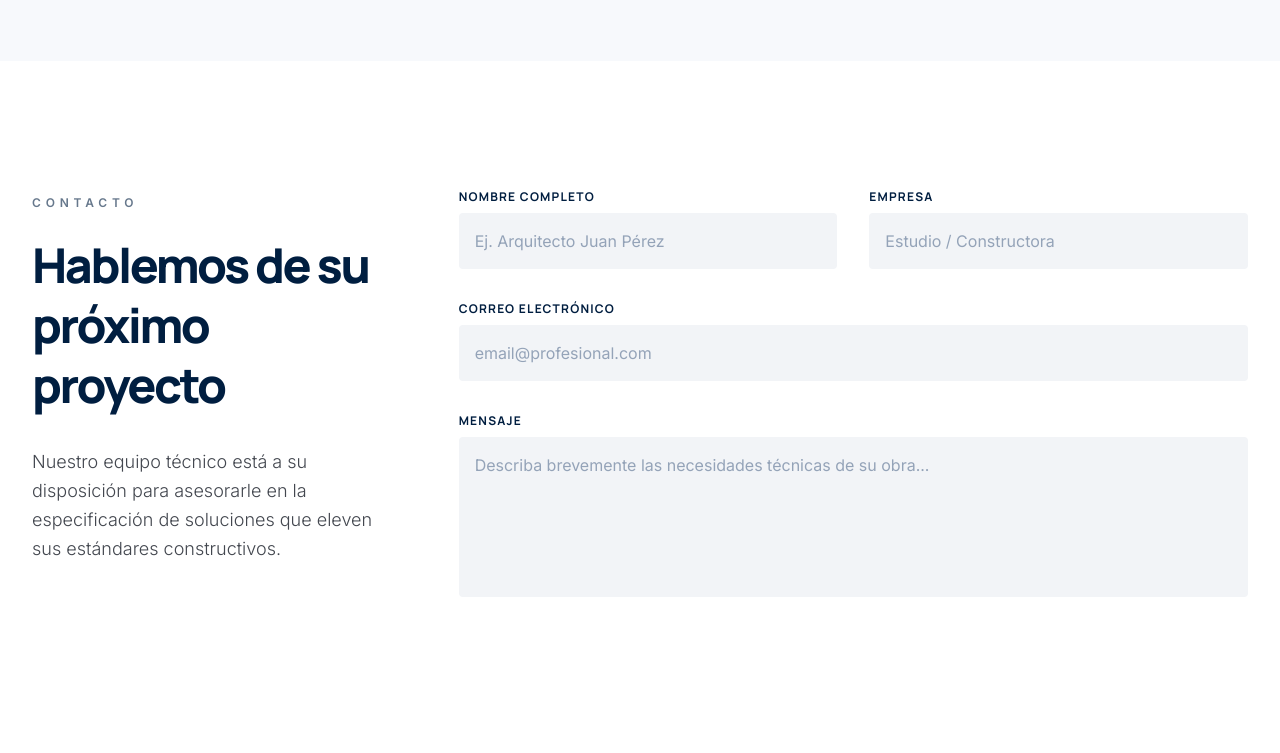
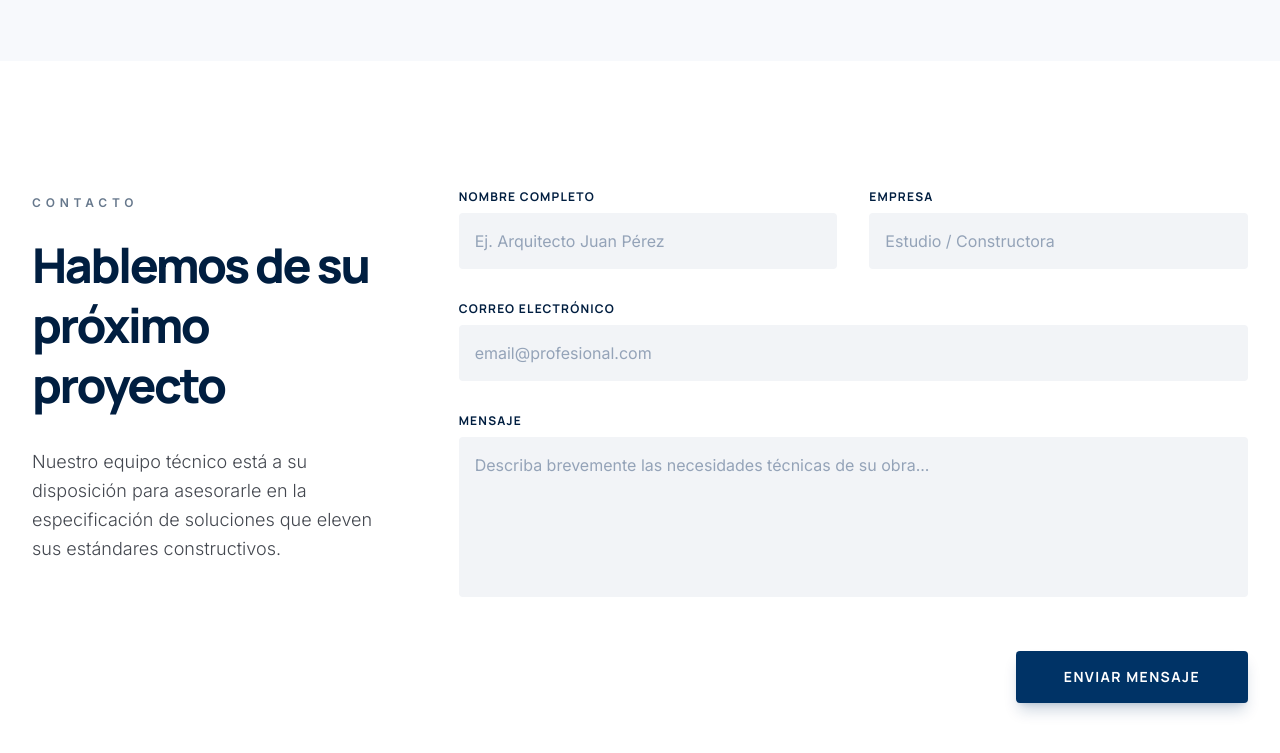
Before and after one commit to GonzaloHor/Ave, a plain HTML site: page index.html in a window 1280 px wide. Shown: the part 3472-4225 px from the top of the page. Drawn offline with nearby package versions, Linux system fonts and the light colour scheme.

Commit message:
Update index.html

```diff
--- a/index.html
+++ b/index.html
@@ -309,7 +309,8 @@
   </svg>
   Escríbenos
 </a>
- <section id="contacto" class="py-32 bg-white">
+ <!-- Contact Section -->
+<section class="py-32 bg-white">
 <div class="max-w-screen-2xl mx-auto px-8">
 <div class="grid grid-cols-1 lg:grid-cols-12 gap-16">
 <div class="lg:col-span-4">
@@ -337,7 +338,8 @@
 <label class="block font-headline text-xs font-bold uppercase tracking-widest text-primary" for="mensaje">Mensaje</label>
 <textarea class="w-full bg-surface-container-low border-none rounded-lg px-4 py-4 h-40 focus:ring-2 focus:ring-primary/20 transition-all placeholder:text-slate-400 font-body resize-none" id="mensaje" placeholder="Describa brevemente las necesidades técnicas de su obra..."></textarea>
 </div>
-<div class="md:col-span-2 flex justify-end pt-4">
-</div></form></div></div></div></section>
+<div class="md:col-span-2 flex justify-end pt-4"><button class="px-12 py-4 bg-[#003366] text-white font-headline text-sm font-bold tracking-widest uppercase rounded-lg hover:opacity-90 transition-all duration-300 active:scale-95 shadow-lg shadow-[#003366]/20" type="submit">
+    Enviar Mensaje
+</button></div></form></div></div></div></section>
 
 </body></html>
```
